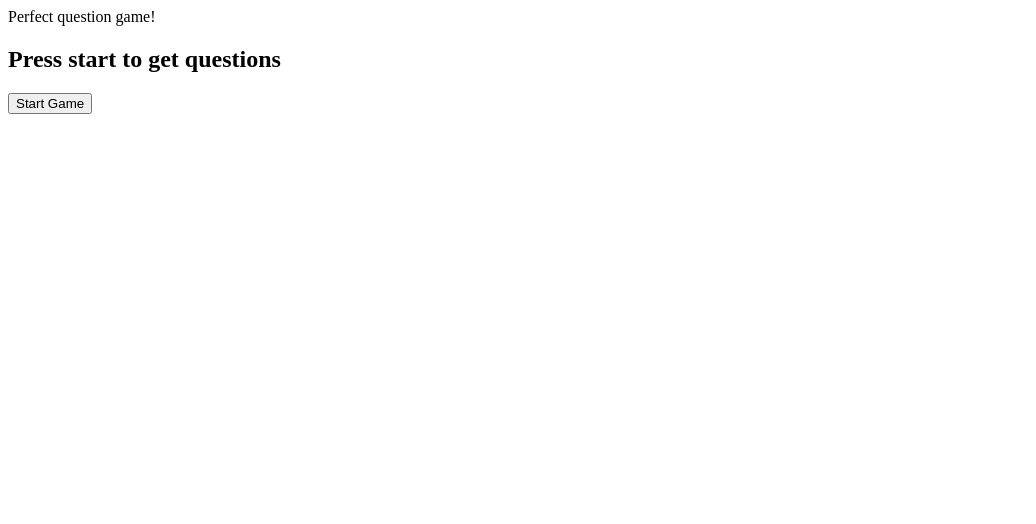
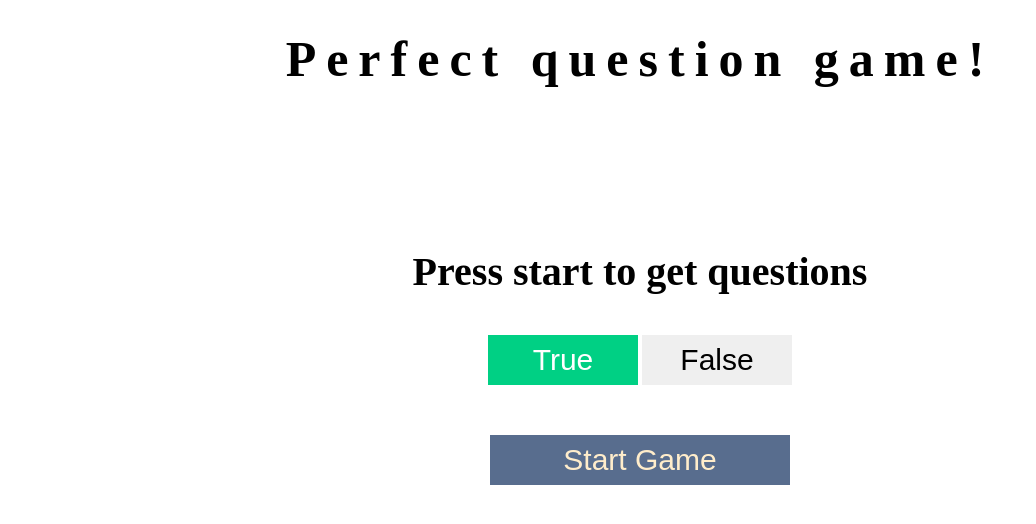
Before and after one commit to jeremybwilson/Question-Game, a plain HTML site: page Question-Game-master/index.html in a window 1280 px wide. Shown: the whole page, without its empty margins (0-1036 px from the left). Drawn offline with nearby package versions, Linux system fonts and the light colour scheme.

Commit message:
simple stylesheet

```diff
--- a/Question-Game-master/index.html
+++ b/Question-Game-master/index.html
@@ -4,6 +4,7 @@
     <meta charset="UTF-8">
     <meta name="viewport" content="width=device-width, initial-scale=1.0">
     <meta http-equiv="X-UA-Compatible" content="ie=edge">
+    <link rel="stylesheet" href="style/style.css">
     <title>Question game</title>
 </head>
 <body>
@@ -19,10 +20,17 @@
         </div>
 
         <div class="answers">
-
+            <div class="answers_button show">
+                <button class="btn btn_true">
+                    True
+                </button>
+                <button class="btn btn_false">
+                    False
+                </button>
+            </div>
         </div>
 
-        <button id="start-game">Start Game</button>
+        <button id="start-game" class="btn btn_start">Start Game</button>
     </main>
 
 
--- a/Question-Game-master/script/script.js
+++ b/Question-Game-master/script/script.js
@@ -1,6 +1,6 @@
 const questionField = document.getElementById("question");
 const start = document.getElementById("start-game");
-let questionRes = [];
+let questionRes = {};
 
 function getQuestion(){
     axios.get("https://opentdb.com/api.php?amount=1&type=boolean")
@@ -15,14 +15,8 @@ function getQuestion(){
     })
     .then((conditions)=>{
         // questionField.textContent = question;
-        console.log(conditions);
-        questionRes.push({
-            'question': conditions.question
-        })
+        questionRes = conditions;
         questionField.innerHTML = conditions.question;
-    })
-    .then((question)=>{
-        console.log(question)
     })
     .catch((err)=>{
         console.log(err)
@@ -36,7 +30,8 @@ function getQuestion(){
 
 start.onclick = function(){
     getQuestion();
-    if(questionRes){
-        console.log(questionRes);
-    }
 }
+
+questionField.onclick = function(){
+    console.log(questionField.textContent)
+}
--- /dev/null
+++ b/Question-Game-master/style/style.css
@@ -0,0 +1,72 @@
+* {
+    margin: 0px;
+    padding: 0px;
+    text-align: center;
+}
+
+/* Шапка сайта */
+.header_welcome {
+    font-size: 50px;
+    font-weight: bold;
+    letter-spacing: 0.2em;
+    margin-top: 30px;
+}
+
+
+
+/* Стили main */
+
+.main {
+    width: 100%;
+    margin-top: 20vh;
+}
+
+.question_content {
+    font-size: 40px;
+    margin: 40px;
+}
+
+
+.hide {
+    position: relative;
+    height: 0px;
+    opacity: 0;
+}
+
+
+.show {
+    position: relative;
+    height: 100px;
+    opacity: 1;
+    animation-name: appear;
+    animation-duration: 2s;
+}
+@keyframes appear{
+    0% {
+        height: 0px;
+        opacity: 0;
+    }
+    100% {
+        height: 100px;
+        opacity: 1;
+    }
+}
+
+.btn {
+    width: 150px;
+    height: 50px;
+    border: none;
+    font-size: 30px;
+}
+
+.btn_start {
+    width: 300px;
+    height: 50px;
+    background-color: #586D8E;
+    color: #FFEDCB;
+}
+
+.btn_true {
+    background-color: #00D084;
+    color: white;
+}
```
